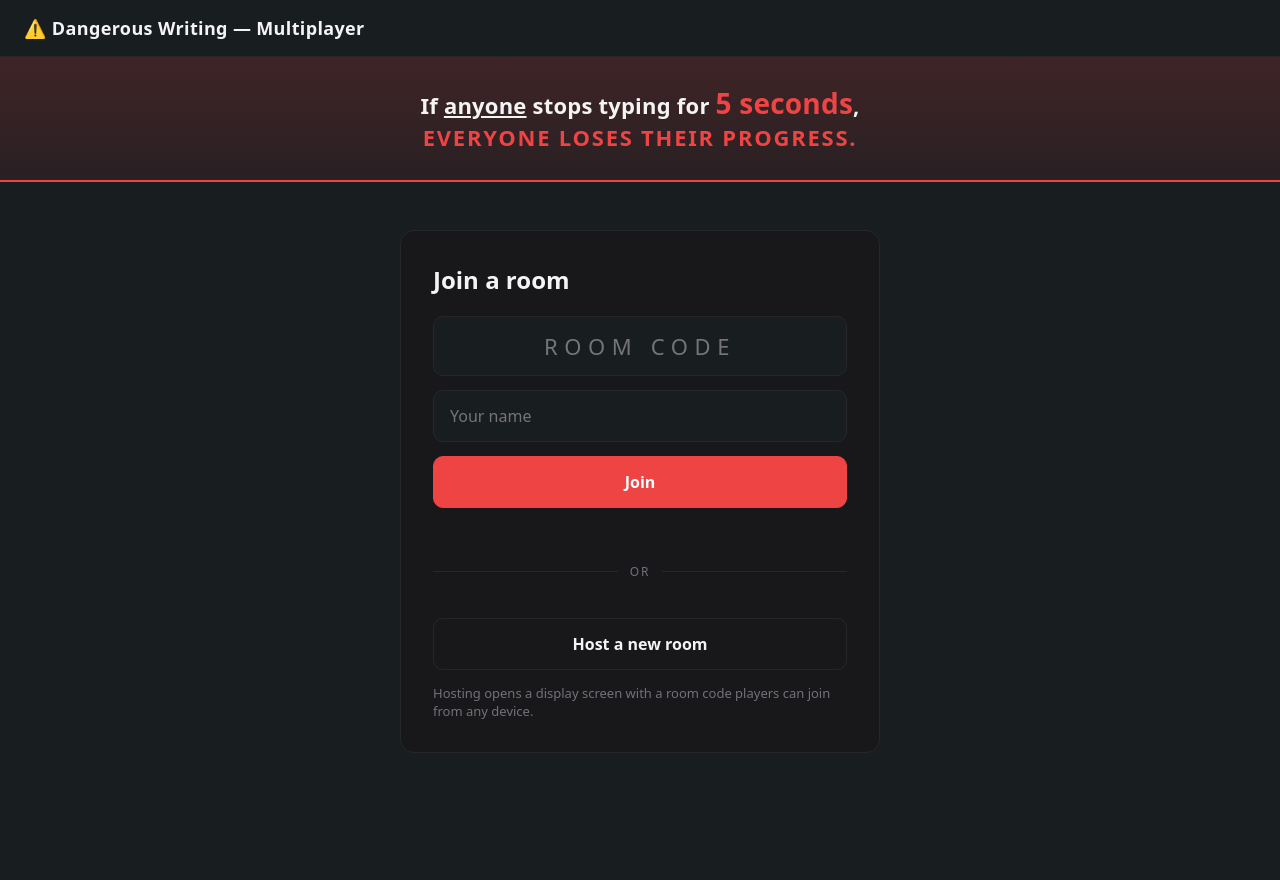
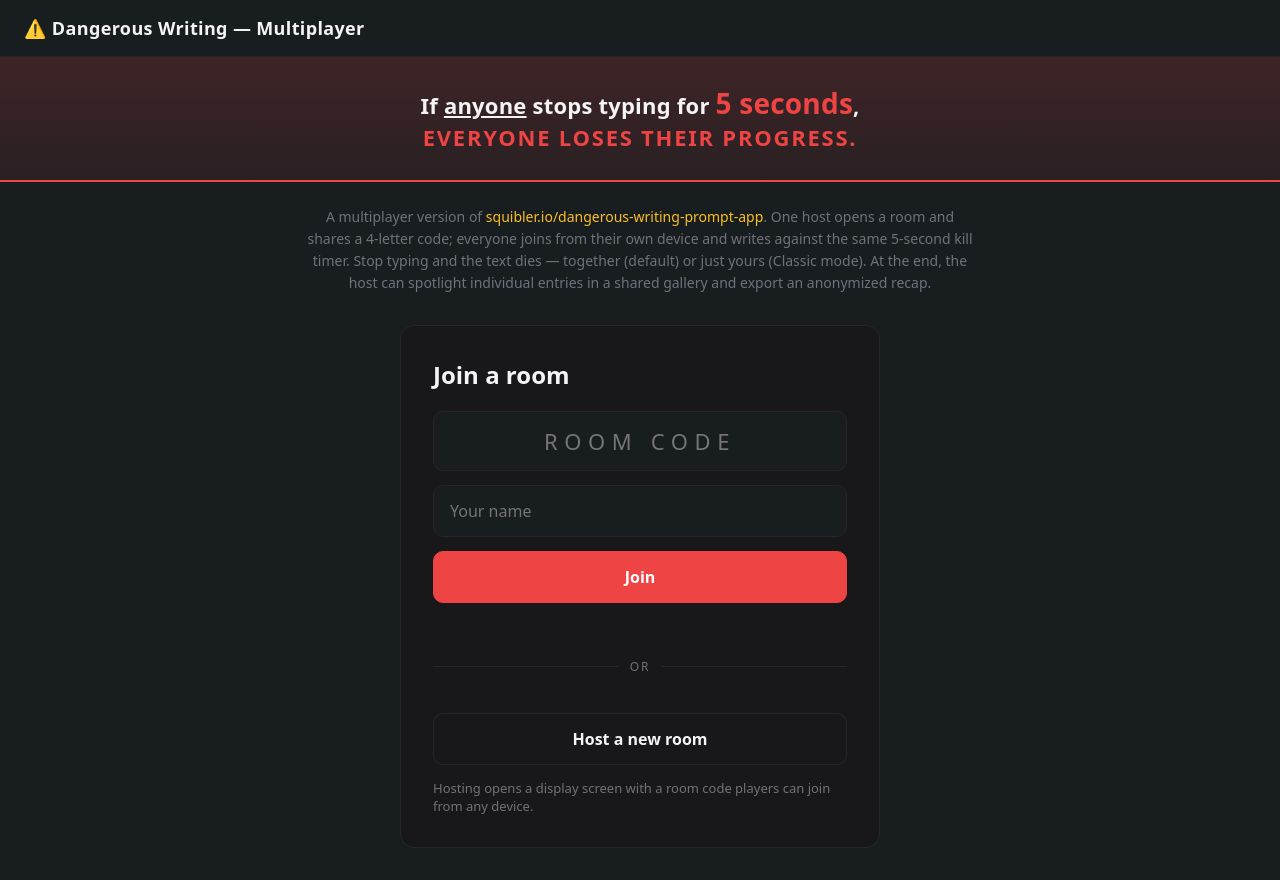
Before and after one commit to viceversa1024/dangerous-multiplayer, a website: page public/index.html in a window 1280 px wide. Before the commit the page ends 800 px from the top, so only its background shows below. Drawn offline with Linux system fonts and the light colour scheme.

Commit message:
Homepage: credit squibler + explain multiplayer twist

```diff
--- a/public/index.html
+++ b/public/index.html
@@ -48,6 +48,12 @@
     .warning-banner { font-size: 17px; padding: 20px 16px; }
     .warning-banner .seconds { font-size: 22px; }
   }
+  .credit {
+    max-width: 720px; margin: 24px auto 0; padding: 0 24px;
+    color: var(--muted); font-size: 14px; line-height: 1.55; text-align: center;
+  }
+  .credit a { color: var(--accent-2); text-decoration: none; }
+  .credit a:hover { text-decoration: underline; }
   main { flex: 1; display: flex; align-items: center; justify-content: center; padding: 32px; }
   .card { background: var(--panel); border: 1px solid var(--border); border-radius: 14px; padding: 32px; width: 100%; max-width: 480px; }
   h2 { margin-top: 0; }
@@ -91,6 +97,11 @@
   If <u>anyone</u> stops typing for <span class="seconds">5 seconds</span>,<br />
   <span class="wipe">everyone loses their progress.</span>
 </div>
+<div class="credit">
+  A multiplayer version of <a href="https://www.squibler.io/dangerous-writing-prompt-app" target="_blank" rel="noopener">squibler.io/dangerous-writing-prompt-app</a>.
+  One host opens a room and shares a 4-letter code; everyone joins from their own device and writes against the same 5-second kill timer.
+  Stop typing and the text dies — together (default) or just yours (Classic mode). At the end, the host can spotlight individual entries in a shared gallery and export an anonymized recap.
+</div>
 <main>
   <div class="card stack">
     <h2>Join a room</h2>
```
